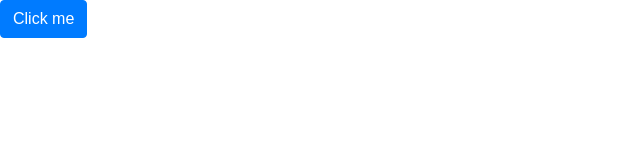
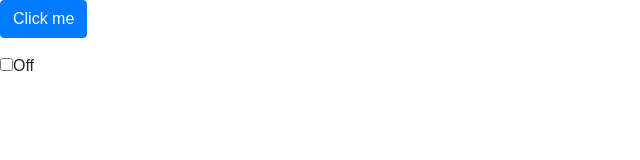
Before and after one commit to untritt/react-components-misc, a React (Create React App) app: page / in a window 1280 px wide. Shown: the top 160 px of the page, without its empty margins (0-640 px from the left). Built offline with nearby package versions, Linux system fonts and the light colour scheme.

Commit message:
Implement CheckboxWithLabel component

```diff
--- a/src/components/App/App.js
+++ b/src/components/App/App.js
@@ -1,6 +1,7 @@
 import React, { Component } from "react";
 import "./App.css";
 import Collapse from "../Collapse/Collapse";
+import CheckboxWithLabel from "../CheckboxWithLabel/CheckboxWithLabel";
 
 class App extends Component {
   render() {
@@ -8,6 +9,7 @@ class App extends Component {
     return (
       <div>
         <Collapse text={hiddenText} />
+        <CheckboxWithLabel labelOn="On" labelOff="Off" />
       </div>
     );
   }
--- /dev/null
+++ b/src/components/CheckboxWithLabel/CheckboxWithLabel.js
@@ -0,0 +1,22 @@
+import React from "react";
+
+export default class CheckboxWithLabel extends React.Component {
+  state = { isChecked: false };
+
+  onChange = () => {
+    this.setState({ isChecked: !this.state.isChecked });
+  };
+
+  render() {
+    return (
+      <label>
+        <input
+          type="checkbox"
+          checked={this.state.isChecked}
+          onChange={this.onChange}
+        />
+        {this.state.isChecked ? this.props.labelOn : this.props.labelOff}
+      </label>
+    );
+  }
+}
```
Also changed, not shown: 1 other file (tests, documents, lock files or other folders).
